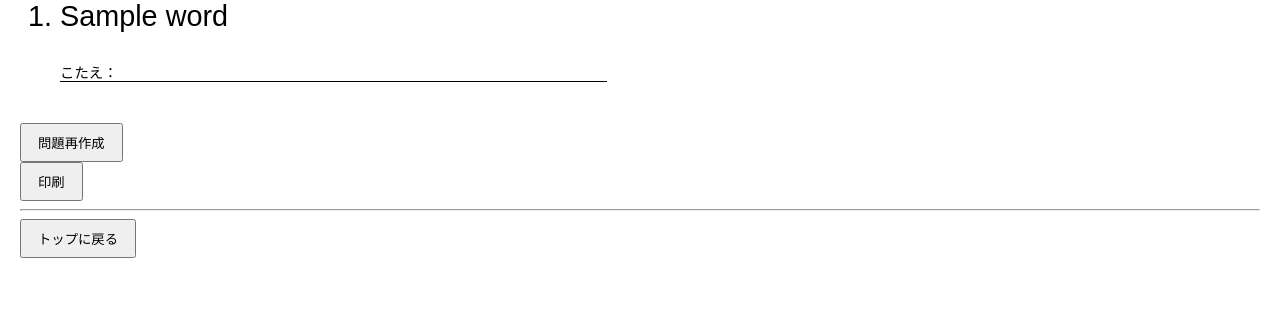
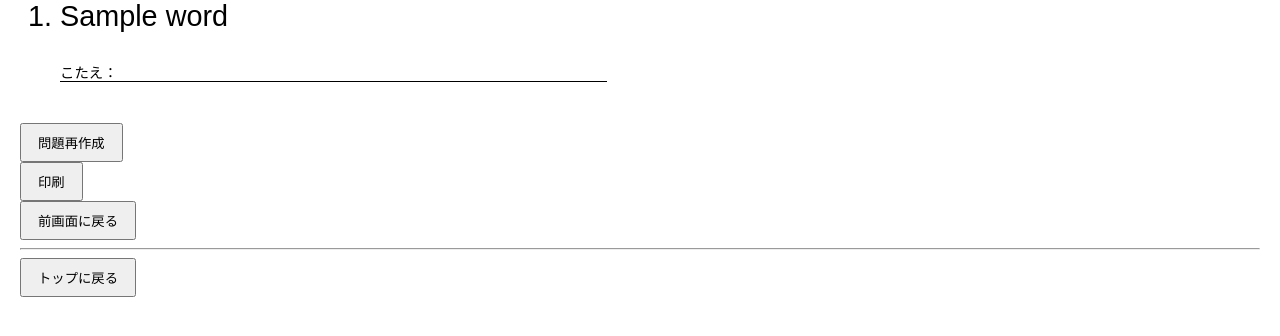
Before and after one commit to nrh2/StudyPrint, a Flask app: template narabikae/templates/narabikae_print.html in a window 1280 px wide. Shown: the part 208-544 px from the top of the page. Run offline with Flask 3, Linux system fonts and the light colour scheme; the template is opened without the code that fills it: most values are stand-ins (such as "Sample title", 1, 10 or a date in 2020).

Commit message:
印刷画面：前に戻るボタン追加

```diff
--- a/common/templates/worksheet_base.html
+++ b/common/templates/worksheet_base.html
@@ -26,7 +26,7 @@
 
     <!-- トップに戻るボタン-->
     <form action="{{ url_for('top.index') }}" method="get">
-        <button class="no_print" type=""submit>トップに戻る</button>
+        <button class="no_print" type="submit">トップに戻る</button>
     </form>
 </body>
 </html>
--- a/common/templates/worksheet_print_base.html
+++ b/common/templates/worksheet_print_base.html
@@ -10,4 +10,9 @@
 
 {% block print_content %}{% endblock %}
 
+<!-- ============ 前画面に戻るボタン ============ -->
+<form action="{{ back_url }}" method="get">
+    <button class="no_print" type="submit">前画面に戻る</button>
+</form>
+
 {% endblock %}
--- a/narabikae/views.py
+++ b/narabikae/views.py
@@ -10,8 +10,6 @@ from .constants import (
     DEFAULT_QUESTION_COUNT,
     DEFAULT_MANUAL_INPUT_COUNT,
 )
-
-logger = logging.getLogger(__name__)
 
 logger = logging.getLogger(__name__)
 
@@ -113,7 +111,8 @@ def index():
                 words=shuffled_words,
                 count=question_count,
                 kana_mode=kana_mode,
-                used_source=used_source
+                used_source=used_source,
+                back_url=url_for(f"{sheet_key}.index")
             )
 
     # request.method == GET（初期表示）
```
